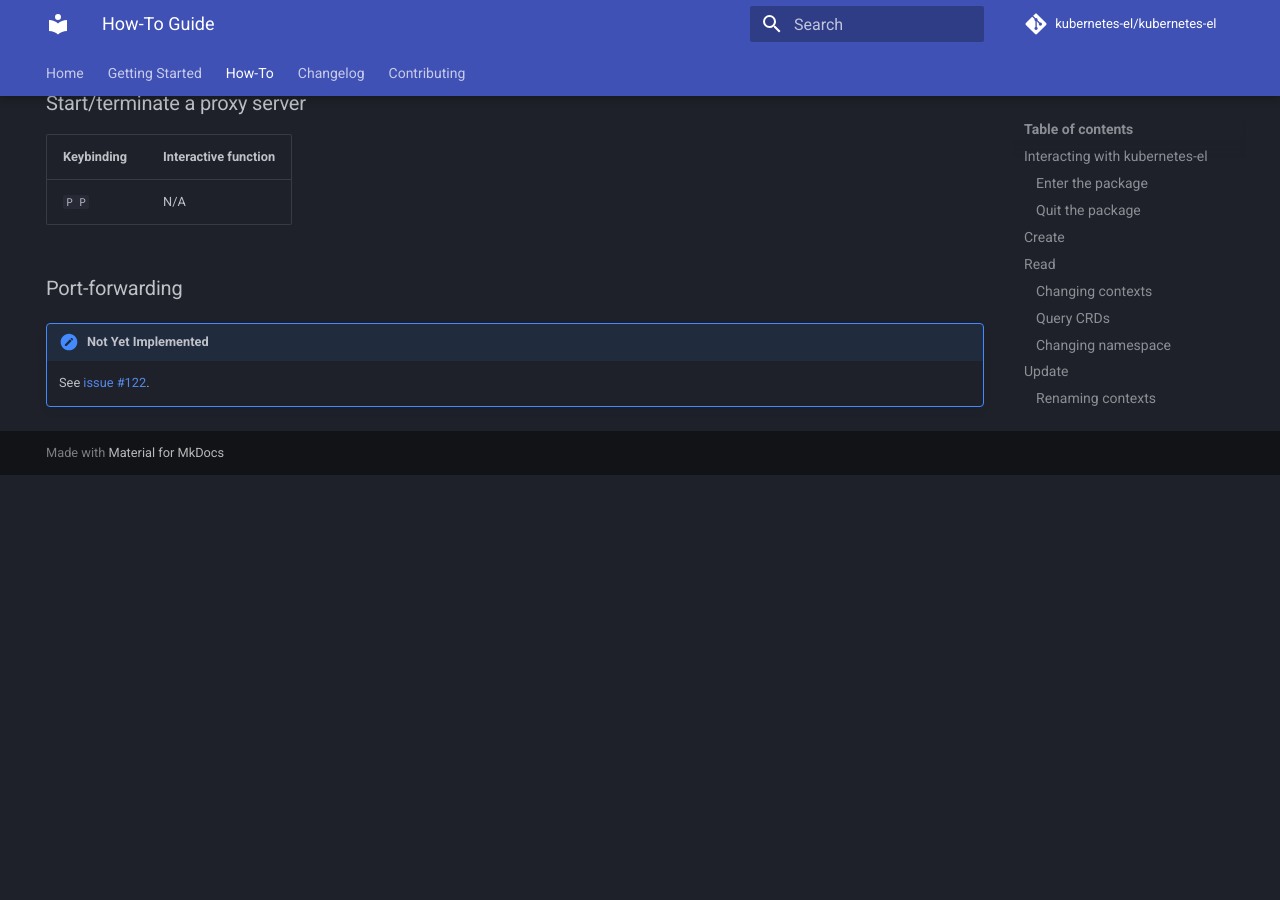
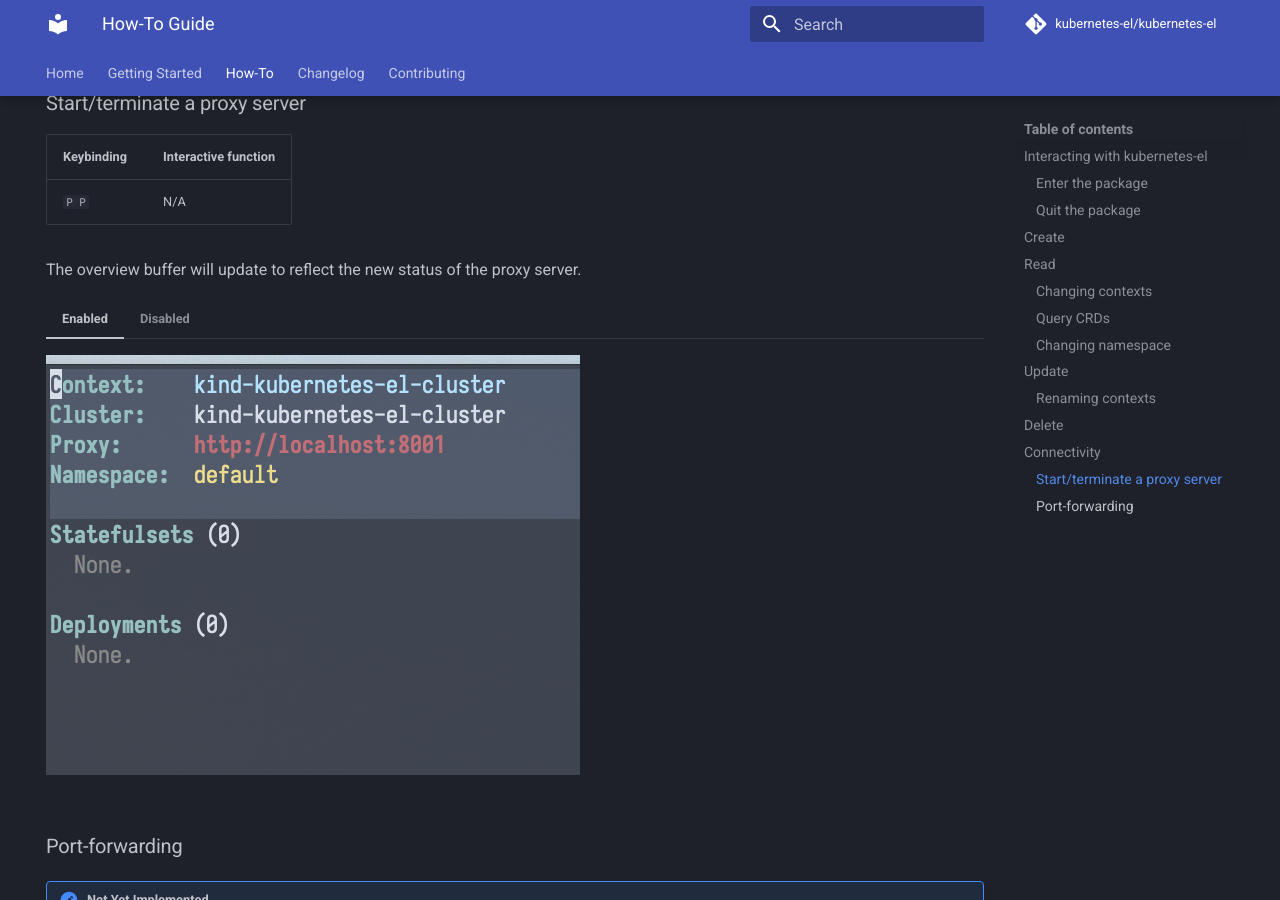
Before and after one commit to kubernetes-el/kubernetes-el, an MkDocs documentation site: the page built from docs/how-to.md, in a window 1280 px wide and 900 px high, scrolled down 1974 px. Built offline with MkDocs 1.6.1 and Material for MkDocs 9.7.7, drawn with Linux system fonts in a browser that asks for light colours; comment, search, counter and statistics services are not loaded; before the commit the page ends 2449 px from its top, so only the background shows below that.

Commit message:
Extend documentation w/ screenshots

```diff
--- a/docs/how-to.md
+++ b/docs/how-to.md
@@ -80,6 +80,17 @@ TODO.
 |:-----------|:---------------------|
 | `P P`      | N/A                  |
 
+The overview buffer will update to reflect the new status of the proxy
+server.
+
+=== "Enabled"
+
+    ![Overview buffer showing an enabled proxy server](./img/proxy-enabled.png)
+
+=== "Disabled"
+
+    ![Overview buffer showing a disabled proxy server](./img/proxy-disabled.png)
+
 ### Port-forwarding
 
 !!! missing "Not Yet Implemented"
```
Also changed, not shown: docs/img/proxy-disabled.png (added), docs/img/proxy-enabled.png (added).
